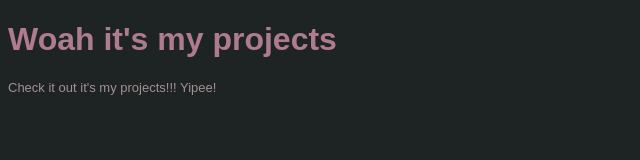
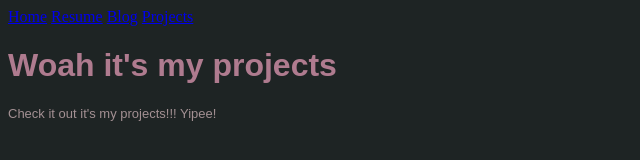
Before and after one commit to estogsdill/estogsprofwebsite, a plain HTML site: page projects.html in a window 1280 px wide. Shown: the whole page, without its empty margins (0-640 px from the left). Drawn offline with Linux system fonts and the light colour scheme.

Commit message:
Added meta

```diff
--- a/projects.html
+++ b/projects.html
@@ -2,6 +2,8 @@
 <html>
     <head>
         <title>Evan's Projects</title>
+        <meta charset="utf-8">
+        <meta name="viewport" content="width=device-width, initial scale=1">
         <style type="text/css">
             body {
                 background-color:#1E2424;
@@ -24,6 +26,14 @@
         </style>
     </head>
     <body>
+        <header>
+            <nav>
+                <a href="./index.html">Home</a>
+                <a href="./Resume - Evan Stogsdill.pdf">Resume</a>
+                <a href="./blog.html">Blog</a>
+                <a href="./projects.html">Projects</a>
+            </nav>
+        </header>
         <h1>Woah it's my projects</h1>
         <p>Check it out it's my projects!!! Yipee!</p>
     </body>
```
Also changed, not shown: blog.html (+2 -0 lines), index.html (+2 -0 lines).
